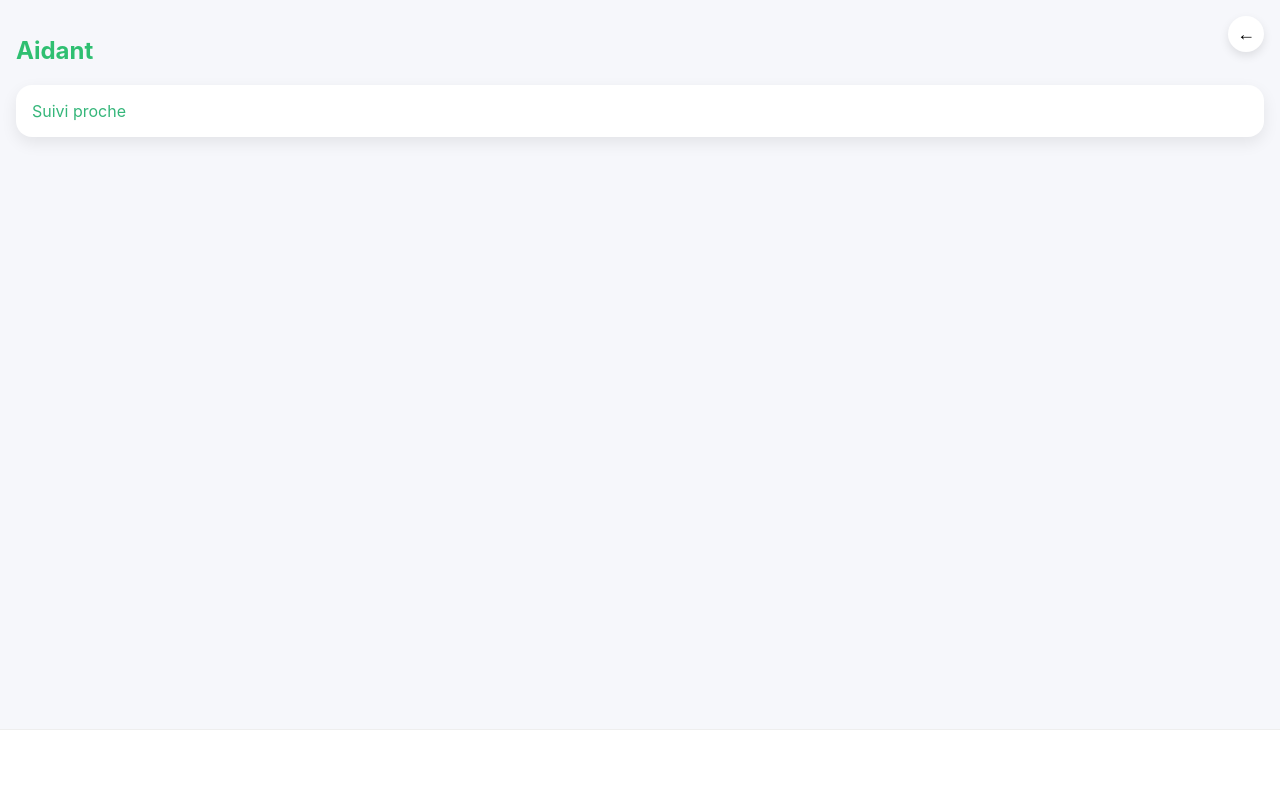
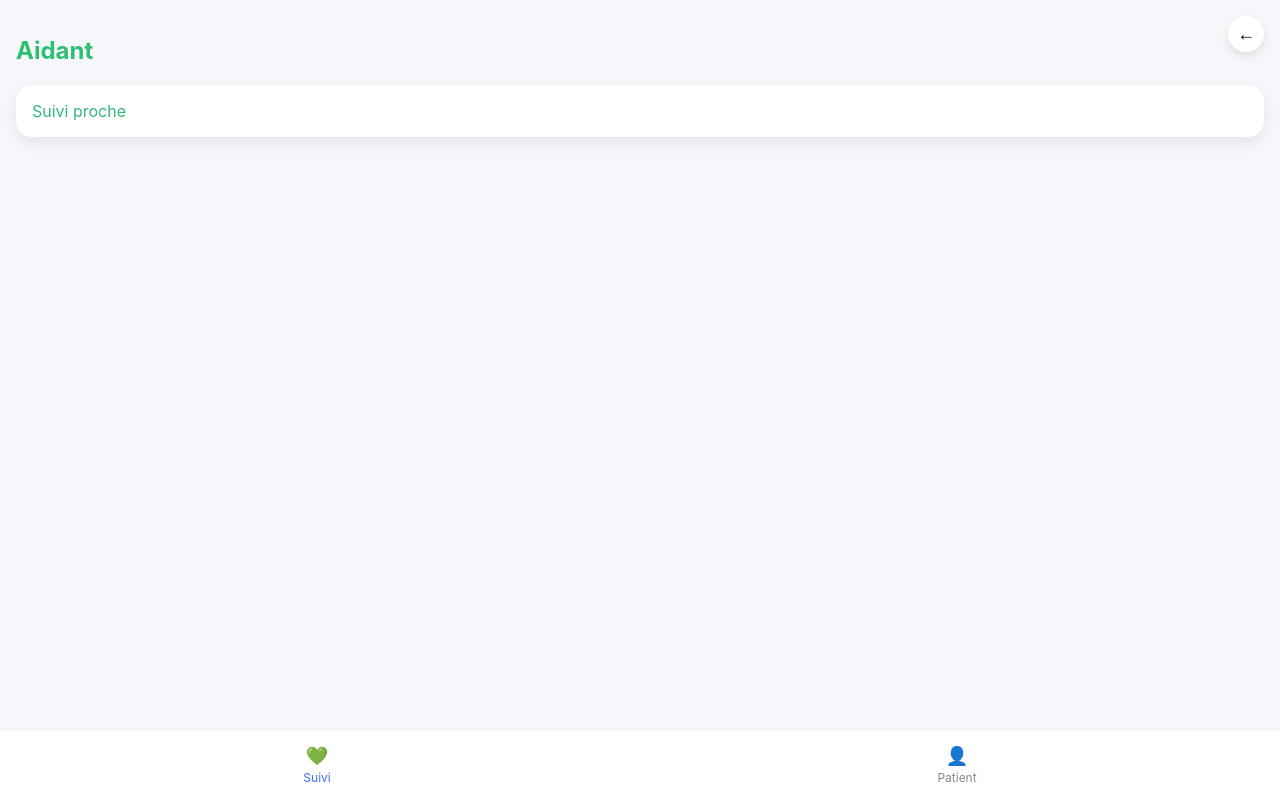
Before and after one commit to Irthir/HHCAMP-Lifepulse, a React app in the folder frontend/: page /aidant/home in a window 1280 px wide. Built offline with nearby package versions, Linux system fonts and the light colour scheme; the HTML template or start-up script is replaced by a standard one.

Commit message:
feat: update BottomNav component to replace 'doctor' and 'helper' roles with 'pro' and 'aidant' roles for navigation

```diff
--- a/frontend/src/components/BottomNav.jsx
+++ b/frontend/src/components/BottomNav.jsx
@@ -8,13 +8,13 @@ export default function BottomNav({ role }) {
       { to: "/patient/care", label: "Parcours de soins", icon: "🩺" },
       { to: "/patient/health", label: "Carnet de santé", icon: "📋" },
     ],
-    doctor: [
-      { to: "/doctor/home", label: "Communautés", icon: "💬" },
-      { to: "/doctor/patients", label: "Patients", icon: "👤" },
+    pro: [
+      { to: "/pro/communities", label: "Communautés", icon: "💬" },
+      { to: "/pro/patients", label: "Patients", icon: "👤" },
     ],
-    helper: [
-      { to: "/helper/home", label: "Suivi", icon: "💚" },
-      { to: "/helper/patient", label: "Patient", icon: "👤" },
+    aidant: [
+      { to: "/aidant/home", label: "Suivi", icon: "💚" },
+      { to: "/aidant/communities", label: "Patient", icon: "👤" },
     ],
   };
 
```
